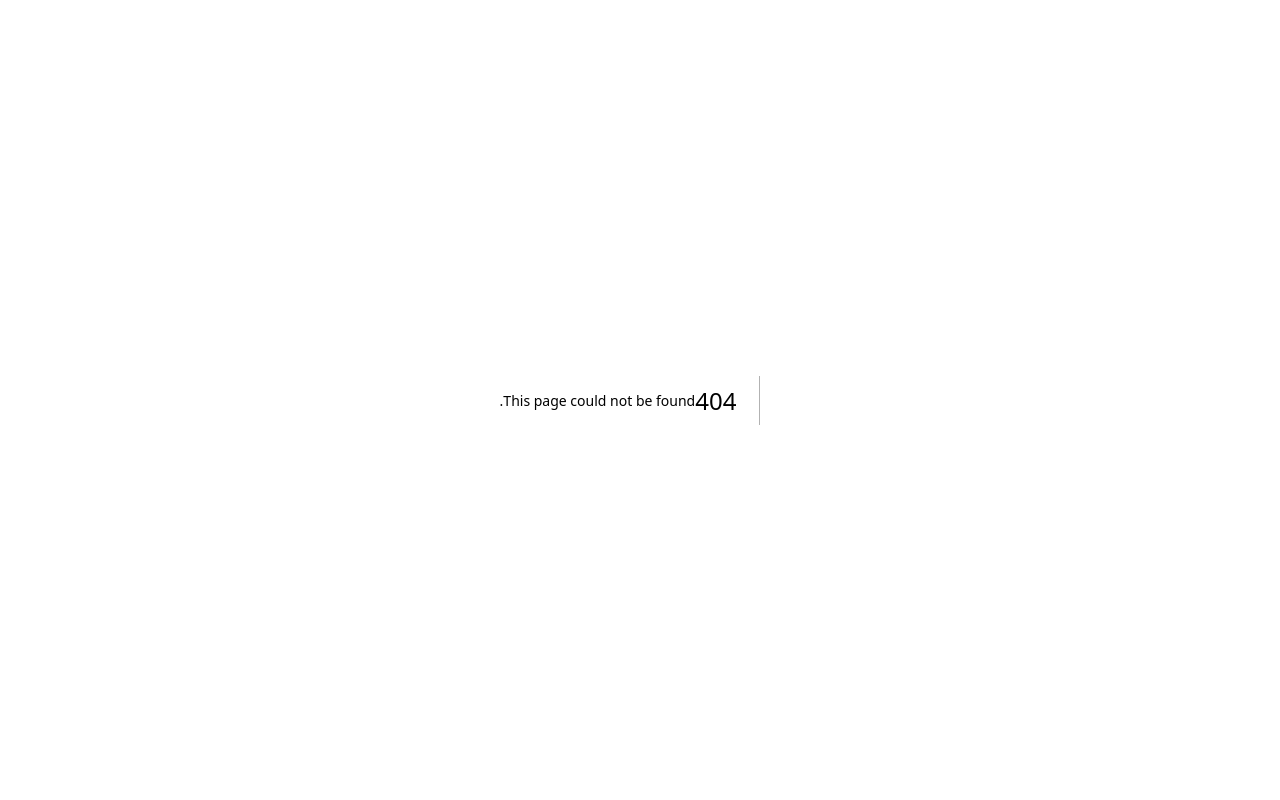
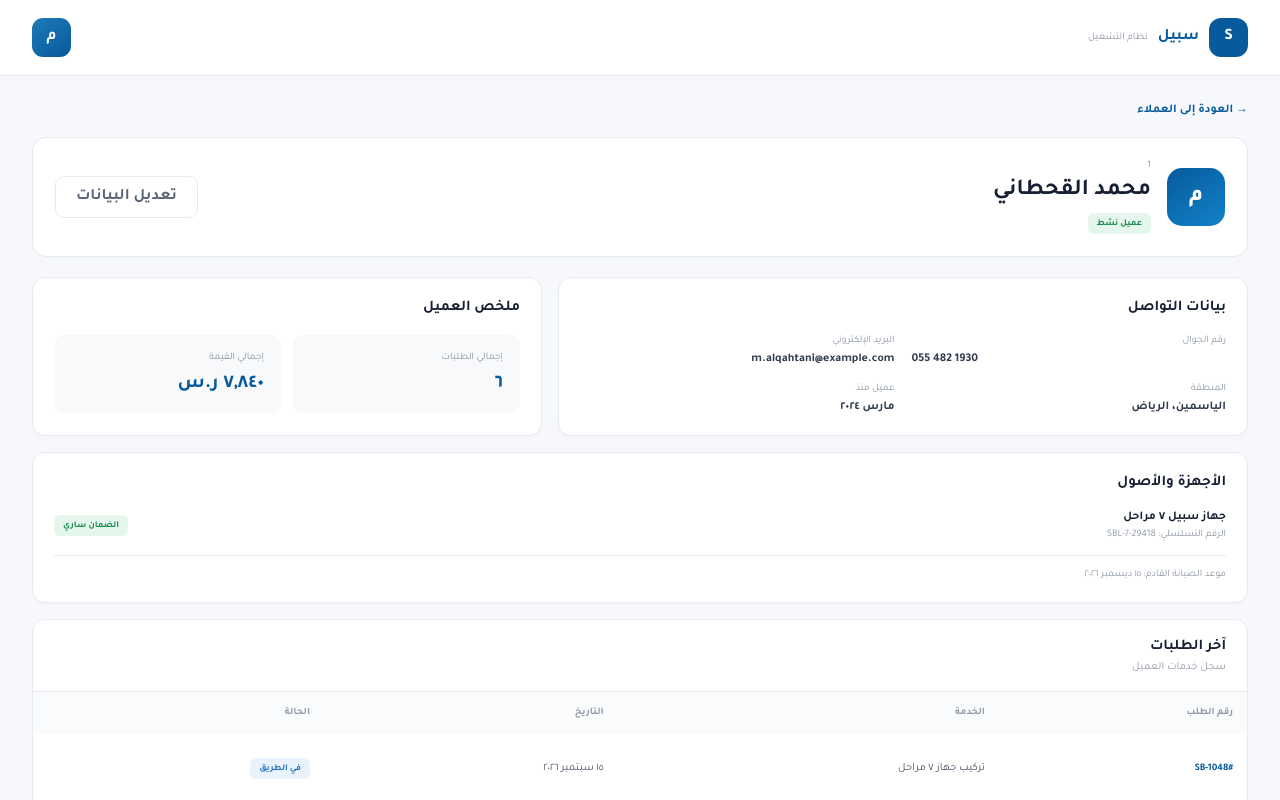
Before and after one commit to mdardash-star/sabeel-system, a Next.js app in the folder apps/admin/: page /customers/1 in a window 1280 px wide. Before the commit this address had no page. Shown: the top 800 px of the page. Built offline with nearby package versions, Linux system fonts and the light colour scheme; sample sign-in values are in the browser's storage.

Commit message:
feat(admin): add customer profile details

```diff
--- /dev/null
+++ b/apps/admin/app/customers/[id]/page.tsx
@@ -0,0 +1,32 @@
+import PreviewAuthGuard from "../../preview-auth-guard";
+
+const customers = {
+  "CUS-1048": { name:"محمد القحطاني", phone:"055 482 1930", email:"m.alqahtani@example.com", area:"الياسمين", since:"مارس ٢٠٢٤", orders:"٦", value:"٧,٨٤٠ ر.س" },
+  "CUS-1047": { name:"نورة الدوسري", phone:"053 761 4280", email:"n.aldosari@example.com", area:"الملقا", since:"نوفمبر ٢٠٢٤", orders:"٣", value:"٣,٢٥٠ ر.س" },
+  "CUS-1046": { name:"شركة روافد", phone:"011 452 7300", email:"ops@rawafed.example.com", area:"السليمانية", since:"يناير ٢٠٢٣", orders:"٨", value:"١٤,٩٠٠ ر.س" },
+  "CUS-1045": { name:"سعد العتيبي", phone:"050 339 8124", email:"s.alotaibi@example.com", area:"قرطبة", since:"سبتمبر ٢٠٢٦", orders:"١", value:"١,٤٥٠ ر.س" },
+} as const;
+
+const orderRows = [
+  {id:"#SB-1048",service:"تركيب جهاز ٧ مراحل",date:"١٥ سبتمبر ٢٠٢٦",status:"في الطريق",tone:"enroute"},
+  {id:"#SB-0982",service:"تغيير فلاتر",date:"١٢ يونيو ٢٠٢٦",status:"مكتملة",tone:"done"},
+  {id:"#SB-0814",service:"صيانة دورية",date:"١٠ مارس ٢٠٢٦",status:"مكتملة",tone:"done"},
+];
+
+export default async function CustomerDetails({params}:{params:Promise<{id:string}>}) {
+  const {id}=await params;
+  const customer=customers[id as keyof typeof customers] ?? customers["CUS-1048"];
+  return <PreviewAuthGuard><main className="customers-page">
+    <header className="customers-top"><a className="customers-brand" href="/"><span>S</span><strong>سبيل</strong><small>نظام التشغيل</small></a><div className="profile-avatar">م</div></header>
+    <div className="customers-wrap">
+      <a className="back-link" href="/customers">→ العودة إلى العملاء</a>
+      <div className="customer-profile-head"><div className="customer-avatar">{customer.name.slice(0,1)}</div><div><p>{id}</p><h1>{customer.name}</h1><span className="status done">عميل نشط</span></div><button className="secondary-button">تعديل البيانات</button></div>
+      <section className="customer-detail-grid">
+        <article className="panel detail-card"><h2>بيانات التواصل</h2><dl><div><dt>رقم الجوال</dt><dd dir="ltr">{customer.phone}</dd></div><div><dt>البريد الإلكتروني</dt><dd>{customer.email}</dd></div><div><dt>المنطقة</dt><dd>{customer.area}، الرياض</dd></div><div><dt>عميل منذ</dt><dd>{customer.since}</dd></div></dl></article>
+        <article className="panel detail-card"><h2>ملخص العميل</h2><div className="detail-metrics"><div><span>إجمالي الطلبات</span><strong>{customer.orders}</strong></div><div><span>إجمالي القيمة</span><strong>{customer.value}</strong></div></div></article>
+        <article className="panel detail-card asset-card"><h2>الأجهزة والأصول</h2><div className="asset-row"><div><strong>جهاز سبيل ٧ مراحل</strong><span>الرقم التسلسلي: SBL-7-29418</span></div><span className="status done">الضمان ساري</span></div><p>موعد الصيانة القادم: ١٥ ديسمبر ٢٠٢٦</p></article>
+        <article className="panel detail-orders"><div className="panel-head"><div><h2>آخر الطلبات</h2><p>سجل خدمات العميل</p></div></div><div className="table-wrap"><table><thead><tr><th>رقم الطلب</th><th>الخدمة</th><th>التاريخ</th><th>الحالة</th></tr></thead><tbody>{orderRows.map(order=><tr key={order.id}><td><strong className="order-id">{order.id}</strong></td><td>{order.service}</td><td>{order.date}</td><td><span className={`status ${order.tone}`}>{order.status}</span></td></tr>)}</tbody></table></div></article>
+      </section>
+    </div>
+  </main></PreviewAuthGuard>;
+}
```
